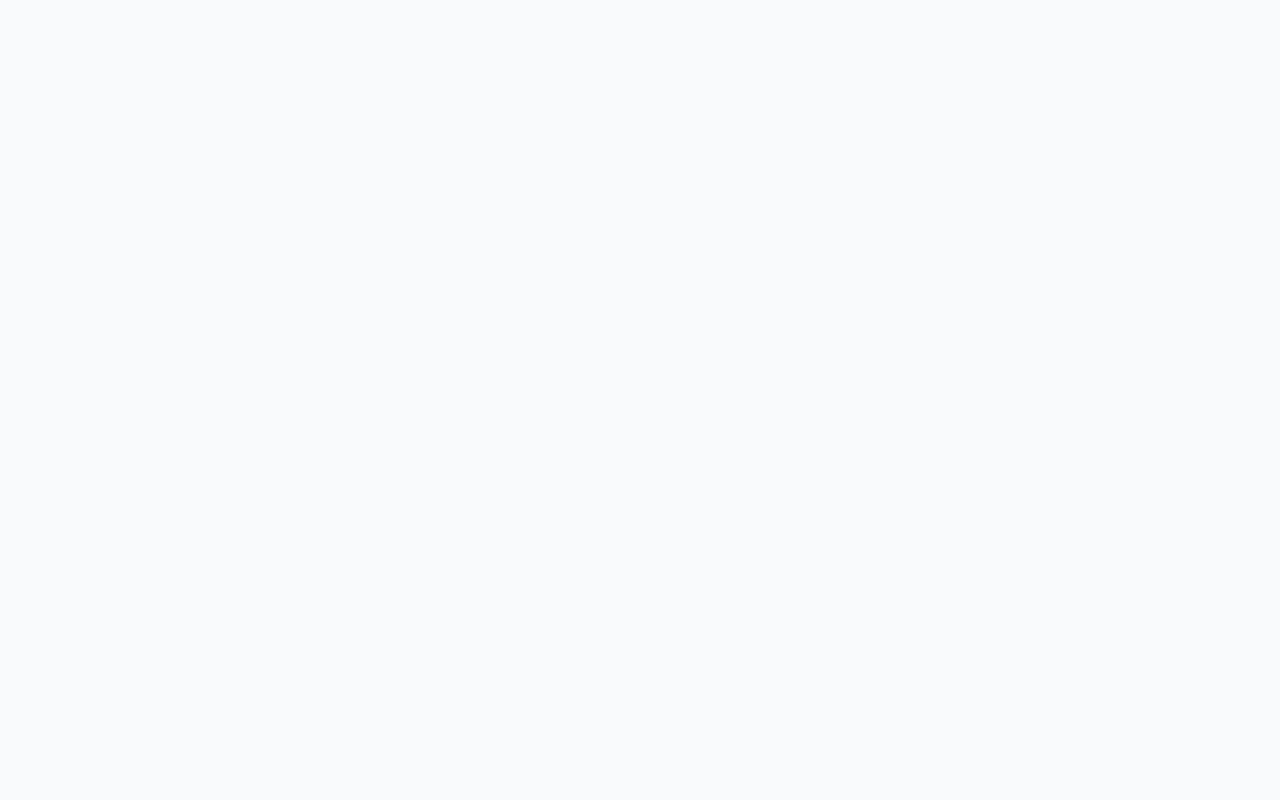
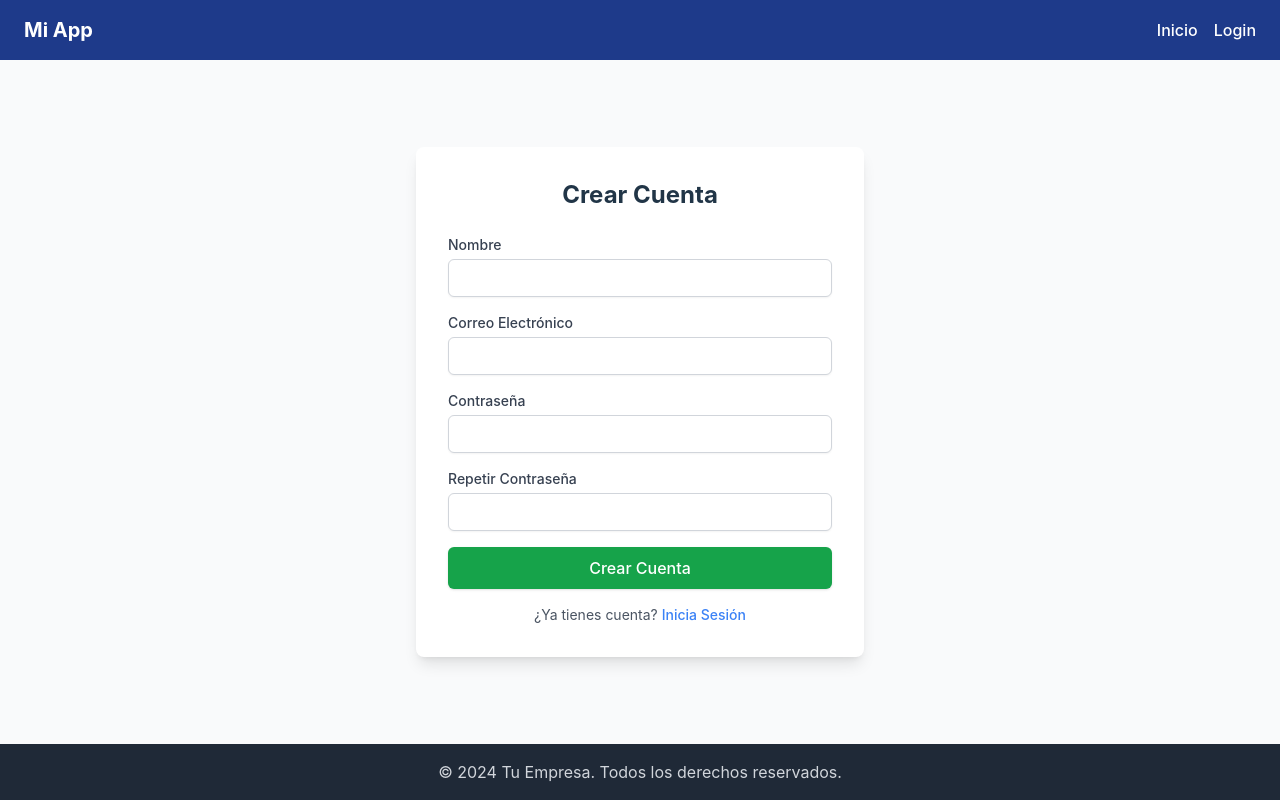
Before and after one commit to Wasous/ProblemSolvingTool, a React (Vite) app: page /register in a window 1280 px wide. Before the commit this address had no page. Built offline with nearby package versions, Linux system fonts and the light colour scheme.

Commit message:
Login and register pages created

```diff
--- a/src/App.jsx
+++ b/src/App.jsx
@@ -3,6 +3,7 @@ import { BrowserRouter as Router, Routes, Route } from 'react-router-dom';
 import LandingPage from './pages/LandingPage';
 import LoginPage from './pages/LoginPage'; // Placeholder para futuras páginas
 import "./styles/globals.css";
+import RegisterPage from './pages/RegisterPage';
 
 function App() {
   return (
@@ -13,6 +14,9 @@ function App() {
 
         {/* Ruta para la página de login */}
         <Route path="/login" element={<LoginPage />} />
+
+        {/* Ruta para la página de registro */}
+        <Route path="/register" element={<RegisterPage />} />
       </Routes>
     </Router>
   );
--- a/src/components/CallToAction.jsx
+++ b/src/components/CallToAction.jsx
@@ -2,10 +2,10 @@ import React from 'react';
 
 const CallToAction = () => {
   return (
-    <section className="mx-8 my-12 bg-blue-500 text-white rounded-lg">
+    <section className="mx-8 my-12 bg-primary text-white rounded-lg">
       <div className="px-8 py-12 text-center">
         <h2 className="text-4xl font-bold mb-6">¡Únete Hoy!</h2>
-        <button className="bg-white text-blue-500 font-semibold px-6 py-2 rounded-md">
+        <button className="bg-white text-primary font-semibold px-6 py-2 rounded-md">
           Registrarse
         </button>
       </div>
--- a/src/components/Header.jsx
+++ b/src/components/Header.jsx
@@ -3,12 +3,12 @@ import { Link } from 'react-router-dom';
 
 const Header = () => {
   return (
-    <header className="bg-blue-600 w-full">
+    <header className="bg-primary w-full">
       <div className="max-w-screen-xl mx-auto flex justify-between items-center py-4 px-6">
-        <h1 className="text-xl font-bold text-white">Mi App</h1>
+        <h1 className="text-xl font-bold text-textWhite">Mi App</h1>
         <nav className="space-x-4">
-          <Link to="/" className="text-white hover:underline">Inicio</Link>
-          <Link to="/login" className="text-white hover:underline">Login</Link>
+          <Link to="/" className="text-textWhite hover:underline">Inicio</Link>
+          <Link to="/login" className="text-textWhite hover:underline">Login</Link>
         </nav>
       </div>
     </header>
--- a/src/pages/LoginPage.jsx
+++ b/src/pages/LoginPage.jsx
@@ -1,14 +1,73 @@
 import React from 'react';
 import Header from '../components/Header';
+import Footer from '../components/Footer';
 
 const LoginPage = () => {
   return (
     <div className="min-h-screen flex flex-col">
-      {/* Header fuera del contenedor limitado */}
+      {/* Header */}
       <Header />
-      <div className="h-screen flex items-center justify-center bg-gray-100">
-        <h1 className="text-2xl font-bold">Página de Login (En Construcción)</h1>
+
+      {/* Contenedor del Formulario */}
+      <div className="flex-grow flex items-center justify-center bg-gray-50">
+        <div className="bg-white shadow-lg rounded-lg p-8 w-full max-w-md">
+          <h1 className="text-2xl font-bold text-center mb-6">Iniciar Sesión</h1>
+          <form>
+            {/* Campo de Email */}
+            <div className="mb-4">
+              <label
+                htmlFor="email"
+                className="block text-sm font-medium text-gray-700"
+              >
+                Correo Electrónico
+              </label>
+              <input
+                type="email"
+                id="email"
+                name="email"
+                required
+                className="mt-1 block w-full px-3 py-2 border border-gray-300 rounded-md shadow-sm placeholder-gray-400 focus:outline-none focus:ring-blue-500 focus:border-blue-500 sm:text-sm"
+              />
+            </div>
+
+            {/* Campo de Contraseña */}
+            <div className="mb-4">
+              <label
+                htmlFor="password"
+                className="block text-sm font-medium text-gray-700"
+              >
+                Contraseña
+              </label>
+              <input
+                type="password"
+                id="password"
+                name="password"
+                required
+                className="mt-1 block w-full px-3 py-2 border border-gray-300 rounded-md shadow-sm placeholder-gray-400 focus:outline-none focus:ring-blue-500 focus:border-blue-500 sm:text-sm"
+              />
+            </div>
+
+            {/* Botón de Enviar */}
+            <button
+              type="submit"
+              className="w-full bg-blue-600 text-white py-2 px-4 rounded-md shadow hover:bg-blue-700 focus:outline-none focus:ring-2 focus:ring-blue-500 focus:ring-offset-2"
+            >
+              Iniciar Sesión
+            </button>
+          </form>
+
+          {/* Enlace de Registro */}
+          <p className="text-center text-sm text-gray-600 mt-4">
+            ¿No tienes cuenta?{' '}
+            <a href="/register" className="text-blue-500 hover:underline">
+              Regístrate
+            </a>
+          </p>
+        </div>
       </div>
+
+      {/* Footer */}
+      <Footer />
     </div>
   );
 };
--- /dev/null
+++ b/src/pages/RegisterPage.jsx
@@ -0,0 +1,129 @@
+import React, { useState } from 'react';
+import Footer from '../components/Footer';
+import Header from '../components/Header';
+
+const RegisterPage = () => {
+  const [password, setPassword] = useState('');
+  const [confirmPassword, setConfirmPassword] = useState('');
+  const [error, setError] = useState('');
+
+  const handleSubmit = (e) => {
+    e.preventDefault();
+    if (password !== confirmPassword) {
+      setError('Las contraseñas no coinciden');
+      return;
+    }
+    setError('');
+    alert('Cuenta creada con éxito'); // Aquí podrías realizar acciones como enviar los datos a una API
+  };
+
+  return (
+    <div className="min-h-screen flex flex-col">
+      {/* Header fuera del contenedor limitado */}
+      <Header />
+    <div className="flex items-center justify-center flex-grow bg-gray-50">
+      <div className="bg-white shadow-lg rounded-lg p-8 w-full max-w-md">
+        <h1 className="text-2xl font-bold text-center mb-6">Crear Cuenta</h1>
+        <form onSubmit={handleSubmit}>
+          {/* Campo de Nombre */}
+          <div className="mb-4">
+            <label
+              htmlFor="name"
+              className="block text-sm font-medium text-gray-700"
+            >
+              Nombre
+            </label>
+            <input
+              type="text"
+              id="name"
+              name="name"
+              required
+              className="mt-1 block w-full px-3 py-2 border border-gray-300 rounded-md shadow-sm placeholder-gray-400 focus:outline-none focus:ring-blue-500 focus:border-blue-500 sm:text-sm"
+            />
+          </div>
+
+          {/* Campo de Email */}
+          <div className="mb-4">
+            <label
+              htmlFor="email"
+              className="block text-sm font-medium text-gray-700"
+            >
+              Correo Electrónico
+            </label>
+            <input
+              type="email"
+              id="email"
+              name="email"
+              required
+              className="mt-1 block w-full px-3 py-2 border border-gray-300 rounded-md shadow-sm placeholder-gray-400 focus:outline-none focus:ring-blue-500 focus:border-blue-500 sm:text-sm"
+            />
+          </div>
+
+          {/* Campo de Contraseña */}
+          <div className="mb-4">
+            <label
+              htmlFor="password"
+              className="block text-sm font-medium text-gray-700"
+            >
+              Contraseña
+            </label>
+            <input
+              type="password"
+              id="password"
+              name="password"
+              value={password}
+              onChange={(e) => setPassword(e.target.value)}
+              required
+              className="mt-1 block w-full px-3 py-2 border border-gray-300 rounded-md shadow-sm placeholder-gray-400 focus:outline-none focus:ring-blue-500 focus:border-blue-500 sm:text-sm"
+            />
+          </div>
+
+          {/* Campo de Confirmar Contraseña */}
+          <div className="mb-4">
+            <label
+              htmlFor="confirm-password"
+              className="block text-sm font-medium text-gray-700"
+            >
+              Repetir Contraseña
+            </label>
+            <input
+              type="password"
+              id="confirm-password"
+              name="confirmPassword"
+              value={confirmPassword}
+              onChange={(e) => setConfirmPassword(e.target.value)}
+              required
+              className="mt-1 block w-full px-3 py-2 border border-gray-300 rounded-md shadow-sm placeholder-gray-400 focus:outline-none focus:ring-blue-500 focus:border-blue-500 sm:text-sm"
+            />
+          </div>
+
+          {/* Mensaje de Error */}
+          {error && (
+            <p className="text-red-500 text-sm mb-4">{error}</p>
+          )}
+
+          {/* Botón de Registro */}
+          <button
+            type="submit"
+            className="w-full bg-green-600 text-white py-2 px-4 rounded-md shadow hover:bg-green-700 focus:outline-none focus:ring-2 focus:ring-green-500 focus:ring-offset-2"
+          >
+            Crear Cuenta
+          </button>
+        </form>
+
+        {/* Enlace para Iniciar Sesión */}
+        <p className="text-center text-sm text-gray-600 mt-4">
+          ¿Ya tienes cuenta?{' '}
+          <a href="/login" className="text-blue-500 hover:underline">
+            Inicia Sesión
+          </a>
+        </p>
+      </div>
+    </div>
+    {/* Footer fuera del contenedor limitado */}
+    <Footer />
+    </div>
+  );
+};
+
+export default RegisterPage;
--- a/tailwind.config.js
+++ b/tailwind.config.js
@@ -5,7 +5,18 @@ export default {
     "./src/**/*.{js,jsx}",
   ],
   theme: {
-    extend: {},
+    extend: {
+      colors: {
+        primary: '#1E3A8A', // Azul principal
+        secondary: '#2563EB', // Azul más claro
+        accent: '#9333EA', // Morado
+        background: '#F3F4F6', // Fondo gris claro
+        textPrimary: '#111827', // Texto principal
+        textSecondary: '#6B7280',
+        textClear: '#6B7280',
+        textWhite: '#ffffff', // Texto gris
+      },
+    },
   },
   plugins: [],
 };
```
